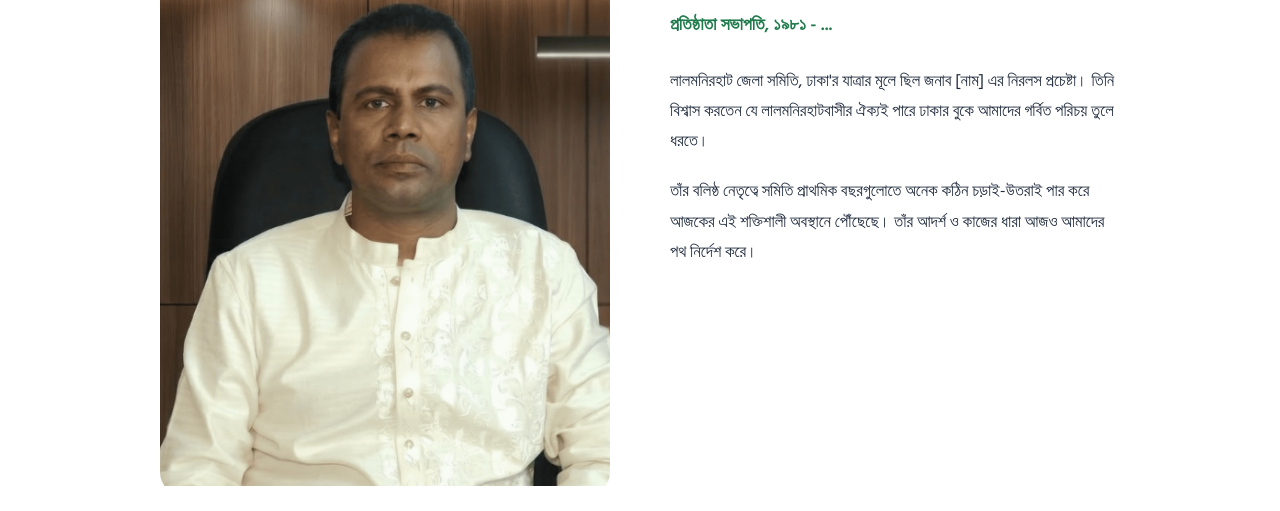
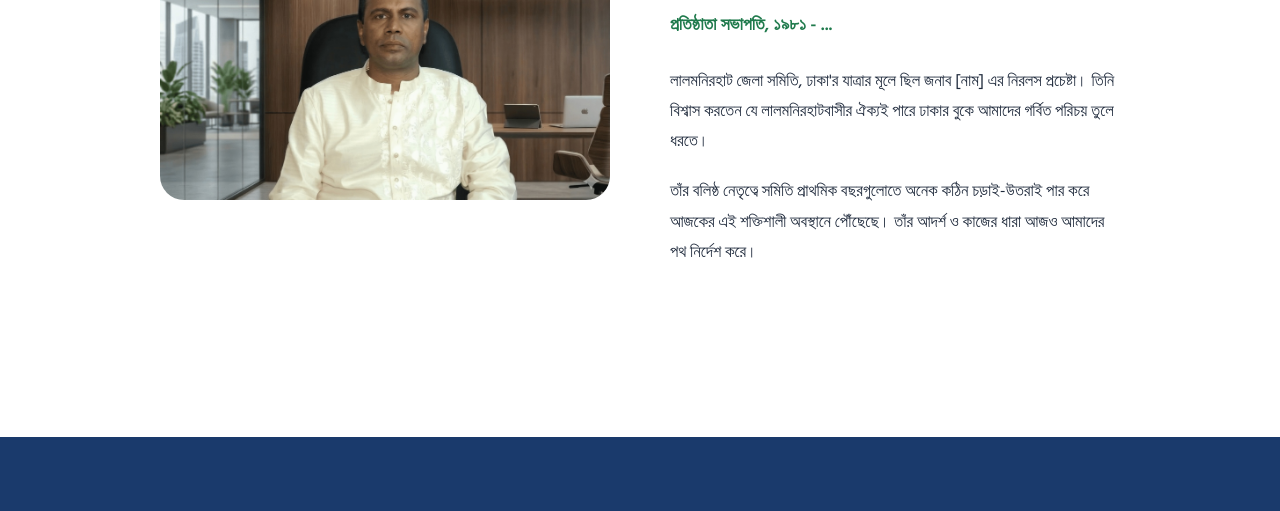
Before and after one commit to shmizan20/Lal-monirhat, a website built with Vite: page founder-president.html in a window 1280 px wide. Shown: the part 518-1029 px from the top of the page. Built offline with nearby package versions, Linux system fonts and the light colour scheme; a script that the page names is missing.

Commit message:
Show full founder president image without cropping

```diff
--- a/founder-president.html
+++ b/founder-president.html
@@ -74,7 +74,7 @@
 
                     <div class="glass-card" style="padding: 50px; margin-top: 50px; display: grid; grid-template-columns: 450px 1fr; gap: 60px; align-items: start;">
                         <div class="president-img" style="border-radius: 24px; overflow: hidden; box-shadow: var(--shadow-lg);">
-                            <img src="./assets/img/founder-president.jpg" alt="Founder President" style="width: 100%; height: 550px; object-fit: cover;">
+                            <img src="./assets/img/founder-president.jpg" alt="Founder President" style="width: 100%; height: auto; display: block;">
                         </div>
                         <div class="president-info">
                             <h3 style="font-size: 2rem; color: var(--secondary); margin-bottom: 15px;">মরহুম জনাব ...</h3>
```
